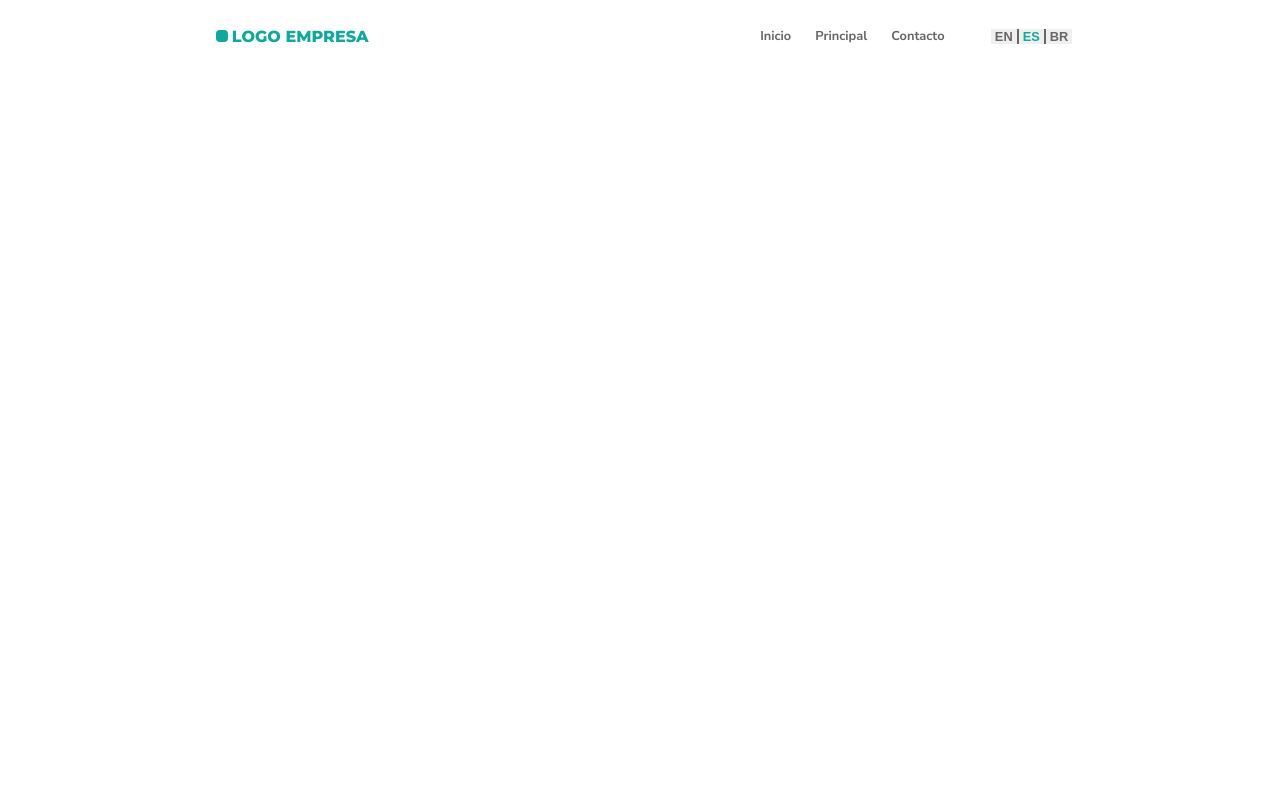
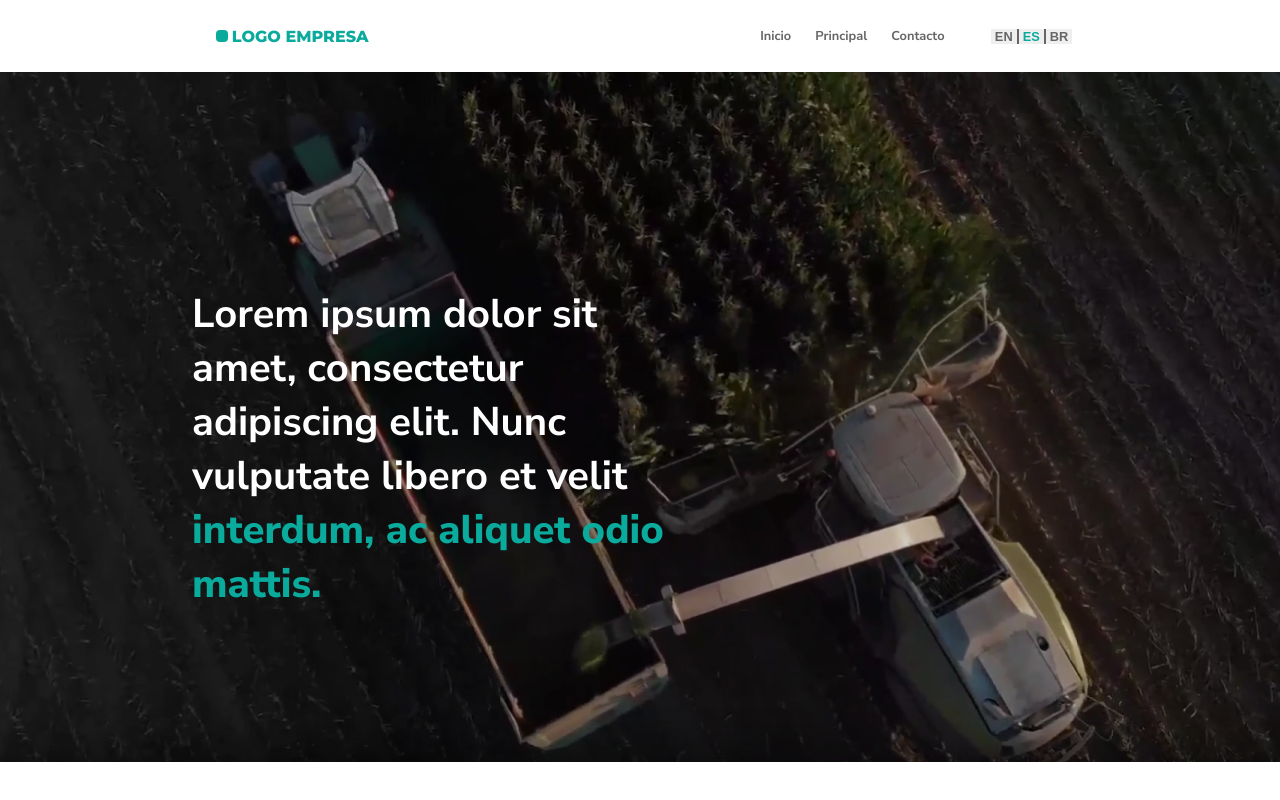
Before and after one commit to EFDillmann/PruebaT-cnicaFrontend-GrupoDelsud, a Next.js app: page / in a window 1280 px wide. Built offline with nearby package versions, Linux system fonts and the light colour scheme.

Commit message:
Hero responsive

```diff
--- a/src/app/globals.css
+++ b/src/app/globals.css
@@ -1,6 +1,9 @@
 :root {
     --background: #ffffff;
     --foreground: #171717;
+
+    --cyan-color: #0aaa9d;
+    --gray-color: #666666;
 }
 
 html,
@@ -33,3 +36,8 @@ button {
     cursor: pointer;
     border: none;
 }
+
+.cyan-text {
+    color: var(--cyan-color);
+    font-weight: 800;
+}
--- a/src/app/page.tsx
+++ b/src/app/page.tsx
@@ -1,3 +1,4 @@
+import Hero from "@/landing/components/Hero/Hero";
 import Navbar from "@/landing/components/Navbar/Navbar";
 
 export default function Home() {
@@ -6,7 +7,9 @@ export default function Home() {
             <header id="header">
                 <Navbar />
             </header>
-            <main id="main"></main>
+            <main id="main">
+                <Hero />
+            </main>
             <footer id="footer"></footer>
         </>
     );
--- /dev/null
+++ b/src/landing/components/Hero/Hero.tsx
@@ -0,0 +1,17 @@
+import styles from "./hero.module.css";
+
+const Hero = () => {
+    return (
+        <section className={styles.hero}>
+            <p className={styles.text}>
+                Lorem ipsum dolor sit amet, consectetur adipiscing elit. Nunc
+                vulputate libero et velit{" "}
+                <span className="cyan-text">
+                    interdum, ac aliquet odio mattis.
+                </span>
+            </p>
+        </section>
+    );
+};
+
+export default Hero;
--- /dev/null
+++ b/src/landing/components/Hero/hero.module.css
@@ -0,0 +1,52 @@
+.hero {
+    display: flex;
+    align-items: center;
+    justify-content: center;
+
+    height: 425px;
+    width: 100%;
+
+    position: relative;
+}
+
+.hero::before {
+    content: "";
+
+    position: absolute;
+    top: 0;
+    left: 0;
+    right: 0;
+    bottom: 0;
+    z-index: -1;
+
+    background-image: url("/hero/hero-image.webp");
+    background-size: cover;
+    background-position: 40% 50%;
+    filter: brightness(0.8);
+}
+
+.text {
+    max-width: 85%;
+
+    color: var(--background);
+    font-size: 1.75rem;
+    font-weight: 700;
+    text-align: center;
+}
+
+@media (width > 768px) {
+    .hero {
+        justify-content: flex-start;
+
+        height: 690px;
+    }
+
+    .text {
+        max-width: 40%;
+        margin-left: 15%;
+        margin-top: 5%;
+
+        font-size: 2.5rem;
+        text-align: left;
+    }
+}
--- a/src/landing/components/LanguageSelector/laguage-selector.module.css
+++ b/src/landing/components/LanguageSelector/laguage-selector.module.css
@@ -4,10 +4,10 @@
 }
 
 .language-item {
-    border-right: 2px solid #666666;
+    border-right: 2px solid var(--gray-color);
     padding-inline: 0.25rem;
 
-    color: #666666;
+    color: var(--gray-color);
     font-size: 0.8rem;
     font-weight: 600;
 }
@@ -17,5 +17,5 @@
 }
 
 .selected-language {
-    color: #0aaa9d;
+    color: var(--cyan-color);
 }
--- a/src/landing/components/NavigationListItem/navigation-list-item.module.css
+++ b/src/landing/components/NavigationListItem/navigation-list-item.module.css
@@ -5,7 +5,7 @@
 }
 
 .link {
-    color: #666666;
+    color: var(--gray-color);
     font-size: 0.8rem;
     font-weight: 700;
 }
```
